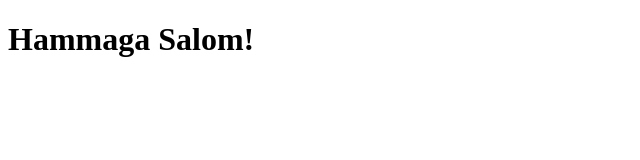
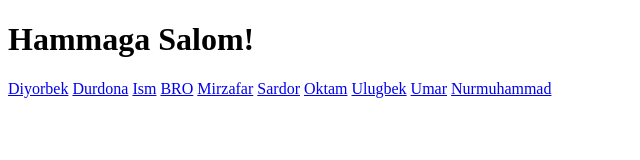
Before and after one commit to egamberdiyevalisherjon/nt-108-2-3, a plain HTML site: page index.html in a window 1280 px wide. Shown: the whole page, without its empty margins (0-640 px from the left). Drawn offline with Linux system fonts and the light colour scheme.

Commit message:
links in index.html

```diff
--- a/index.html
+++ b/index.html
@@ -8,5 +8,15 @@
   </head>
   <body>
     <h1>Hammaga Salom!</h1>
+    <a href="./diyorbek.html">Diyorbek</a>
+    <a href="./durdona.html">Durdona</a>
+    <a href="./ism.html">Ism</a>
+    <a href="./khodja_bro.html">BRO</a>
+    <a href="./Mirzafar.html">Mirzafar</a>
+    <a href="./Sardor.html">Sardor</a>
+    <a href="./Uktam.html">Oktam</a>
+    <a href="./ulugbek.html">Ulugbek</a>
+    <a href="./Umar.html">Umar</a>
+    <a href="./vaizun.html">Nurmuhammad</a>
   </body>
 </html>
```
